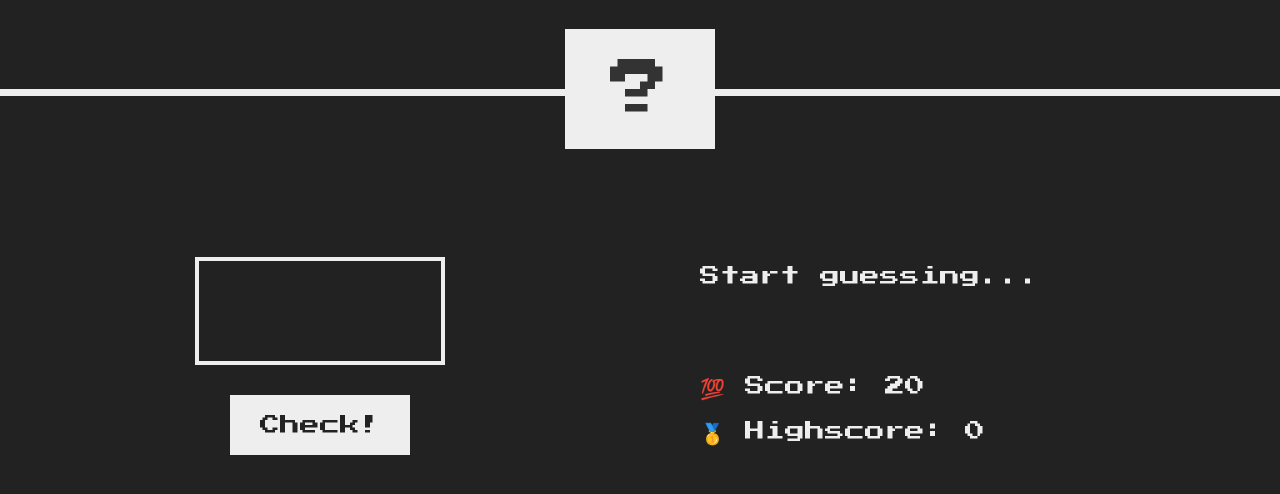
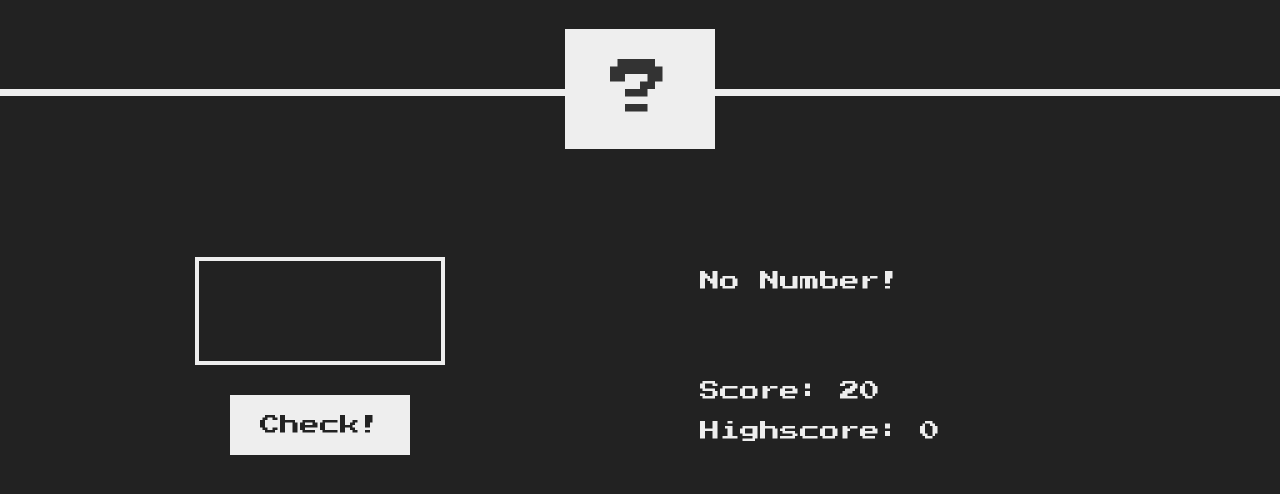
Before and after one commit to manoj929/guess-my-number, a plain HTML site: page index.html in a window 1280 px wide. Both pictures are taken after a click on the button "Check!". Shown: the part 184-678 px from the top of the page. Drawn offline with Linux system fonts and the light colour scheme.

Commit message:
commit operations

```diff
--- a/index.html
+++ b/index.html
@@ -21,9 +21,9 @@
       </section>
       <section class="right">
         <p class="message">Start guessing...</p>
-        <p class="label-score">💯 Score: <span class="score">20</span></p>
+        <p class="label-score">Score: <span class="score">20</span></p>
         <p class="label-highscore">
-          🥇 Highscore: <span class="highscore">0</span>
+         Highscore: <span class="highscore">0</span>
         </p>
       </section>
     </main>
--- a/script.js
+++ b/script.js
@@ -0,0 +1,10 @@
+const number = Math.trunc(Math.random() * 20) + 1;
+
+document.querySelector('.check').addEventListener('click', function() {
+    const guess = Number(document.querySelector('.guess').value);
+    console.log(guess, typeof guess);
+
+    if(!guess) {
+        document.querySelector('.message').textContent = 'No Number!';
+    }
+})
```
